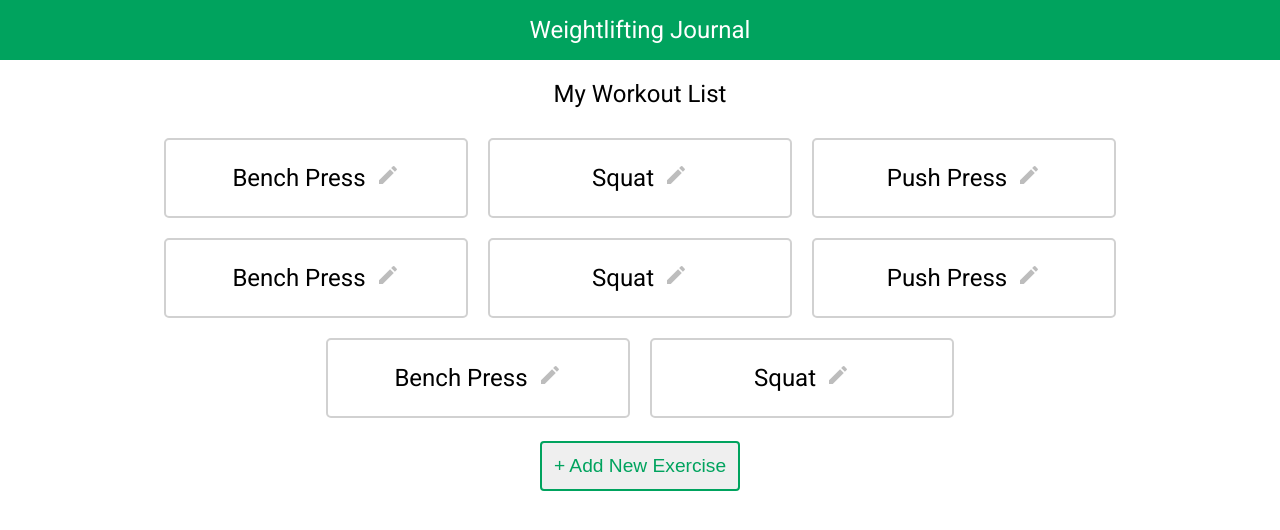
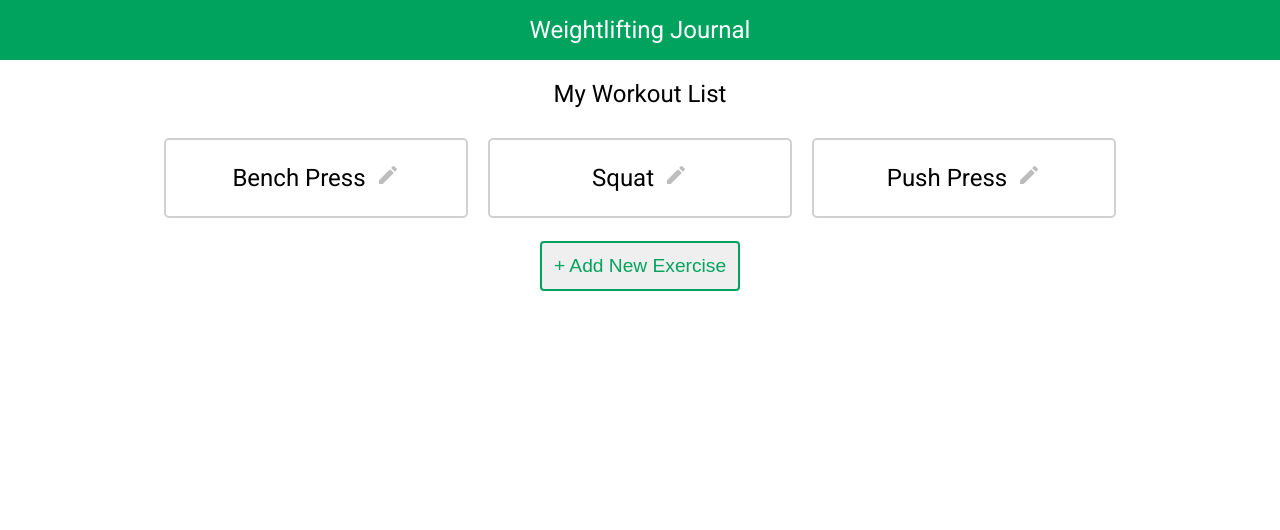
Before and after one commit to nasraaden/Front-end, a React (Create React App) app in the folder client/: page /workout in a window 1280 px wide. Shown: the top 530 px of the page. Built offline with nearby package versions, Linux system fonts and the light colour scheme.

Commit message:
more styling to /workout

```diff
--- a/client/src/App.css
+++ b/client/src/App.css
@@ -102,6 +102,11 @@
   border-radius: 5px;
 }
 
+.workout:hover{
+  border: 2px solid #00A35E;
+}
+
+
 h2{
   font-weight: normal;
 }
@@ -117,6 +122,7 @@ h2{
 .workout-container button{
   margin: 1rem;
 }
+
 
 .back-button{
   margin-top: 1%;
--- a/client/src/components/Workout/WorkoutList.js
+++ b/client/src/components/Workout/WorkoutList.js
@@ -3,13 +3,6 @@ import axios from "axios";
 
 import { Link } from "react-router-dom";
 import WorkoutCard from "./WorkoutCard";
-
-import { makeStyles } from '@material-ui/core/styles';
-import Checkbox from '@material-ui/core/Checkbox';
-import FormControlLabel from '@material-ui/core/FormControlLabel';
-import EditIcon from '@material-ui/icons/Edit';
-import MoreVertSharpIcon from '@material-ui/icons/MoreVertSharp';
-
 
 const workouts = [
     {
@@ -36,47 +29,6 @@ const workouts = [
         date: "2019-12-31",
         region: "shoulders"
     },
-    {
-        id: 3,
-        name: "Bench Press",
-        weight: "185",
-        reps: "10",
-        date: "2019-12-31",
-        region: "chest"
-    },
-    {
-        id: 4,
-        name: "Squat",
-        weight: "185",
-        reps: "10",
-        date: "2019-12-31",
-        region: "chest"
-    },
-    {
-        id: 5,
-        name: "Push Press",
-        weight: "185",
-        reps: "10",
-        date: "2019-12-31",
-        region: "shoulders"
-    },
-    {
-        id: 6,
-        name: "Bench Press",
-        weight: "185",
-        reps: "10",
-        date: "2019-12-31",
-        region: "chest"
-    },
-    {
-        id: 7,
-        name: "Squat",
-        weight: "185",
-        reps: "10",
-        date: "2019-12-31",
-        region: "chest"
-    },
-
 ]
 
 const WorkoutList = () => {
```
